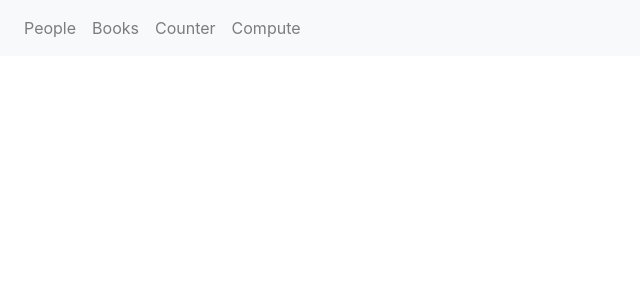
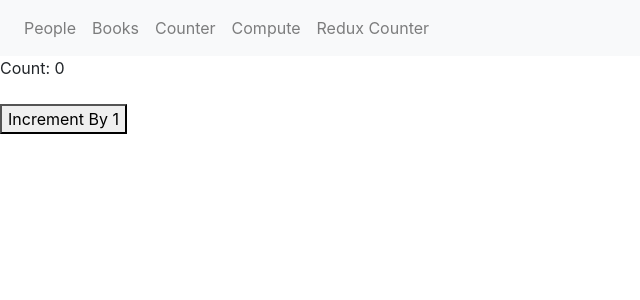
Before and after one commit to ncheorghiev/fire_dragon, a React (Create React App) app in the folder resafa/: page /reduxcounter in a window 1280 px wide. Shown: the top 300 px of the page, without its empty margins (0-640 px from the left). Built offline with nearby package versions, Linux system fonts and the light colour scheme; what flux would draw is missing.

Commit message:
Add Redux version of Counter

```diff
--- a/resafa/src/actions/actionType.js
+++ /dev/null
@@ -1 +0,0 @@
-const
--- /dev/null
+++ b/resafa/src/actions/redux-counter-actions.js
@@ -0,0 +1,9 @@
+import {INCREMENT_COUNT} from '../contants/actionType'
+
+function incrementCount() {
+  return {
+      type: INCREMENT_COUNT
+  }
+}
+
+export {incrementCount}
--- a/resafa/src/components/App.js
+++ b/resafa/src/components/App.js
@@ -23,6 +23,8 @@ class App extends Component {
     // }
 
     render() {
+        let Component = this.props.children
+        // let StoreCompoent = (<Component store={store} />)
         return(
             <div>
                 <header>
@@ -41,6 +43,9 @@ class App extends Component {
                                 <li className="nav-item">
                                     <a className="nav-link" href="/compute">Compute</a>
                                 </li>
+                                <li className="nav-item">
+                                    <a className="nav-link" href="/reduxcounter">Redux Counter</a>
+                                </li>
                             </ul>
                         </div>
                     </nav>
@@ -54,7 +59,7 @@ class App extends Component {
 
                     {/*</nav>*/}
                 {/*</header>*/}
-                {this.props.children}
+                { Component }
             </div>
         );
     }
--- /dev/null
+++ b/resafa/src/components/ReduxCounter.js
@@ -0,0 +1,42 @@
+import React, {Component} from 'react';
+import {incrementCount} from '../actions/redux-counter-actions'
+
+import {createStore} from 'redux'
+import reducer from '../reducers/counter-reducer'
+
+export default class ReduxCounter extends Component {
+    constructor(props) {
+        super(props)
+        this.store = createStore(reducer)
+        this.state = {
+            count: this.store.getState()
+        }
+        this.increment = this.increment.bind(this)
+        this.handleChange = this.handleChange.bind(this)
+    }
+
+    increment() {
+        let action = incrementCount()
+        this.store.dispatch(action)
+    }
+
+    handleChange() {
+        console.log('calling handleChange ' + this.store.getState())
+        this.setState({
+            count: this.store.getState()
+        })
+    }
+
+    componentDidMount() {
+        this.store.subscribe(this.handleChange)
+    }
+
+    render() {
+        return (
+            <div>
+                <p><label>Count: {this.state.count}</label></p>
+                <button onClick={this.increment}>Increment By 1</button>
+            </div>
+        )
+    }
+}
--- /dev/null
+++ b/resafa/src/contants/actionType.js
@@ -0,0 +1,3 @@
+const INCREMENT_COUNT = 'INCREMENT_COUNT'
+
+export {INCREMENT_COUNT}
--- a/resafa/src/index.js
+++ b/resafa/src/index.js
@@ -6,6 +6,7 @@ import People from './components/People'
 import Counter from './components/Counter'
 import Books from './components/Books'
 import Compute from './components/Compute'
+import ReduxCounter from './components/ReduxCounter'
 import {Route, BrowserRouter, Switch} from 'react-router-dom';
 import * as serviceWorker from './serviceWorker';
 import 'bootstrap/dist/css/bootstrap.css';
@@ -19,6 +20,7 @@ ReactDOM.render((
                 <Route path='/books' component={Books}/>
                 <Route path='/counter' component={Counter}/>
                 <Route path='/compute' component={Compute}/>
+                <Route path='/reduxcounter' component={ReduxCounter}/>
             </Switch>
         </BrowserRouter>
     </App>), document.getElementById('root'));
--- /dev/null
+++ b/resafa/src/reducers/counter-reducer.js
@@ -0,0 +1,12 @@
+import {INCREMENT_COUNT} from '../contants/actionType'
+
+let initialCount = 0
+
+export default function reducer(state = initialCount, action) {
+    switch (action.type) {
+        case INCREMENT_COUNT:
+            return state + 1
+        default:
+            return state
+    }
+}
--- a/resafa/src/stores/counter-store.js
+++ b/resafa/src/stores/counter-store.js
@@ -4,8 +4,8 @@ import EventEmitter from 'events';
 
 var _count = 0;
 
-function incrementCount(i) {
-    _count = _count + i;
+function incrementCount(step) {
+    _count = _count + step;
 }
 
 function getCount() {
```
